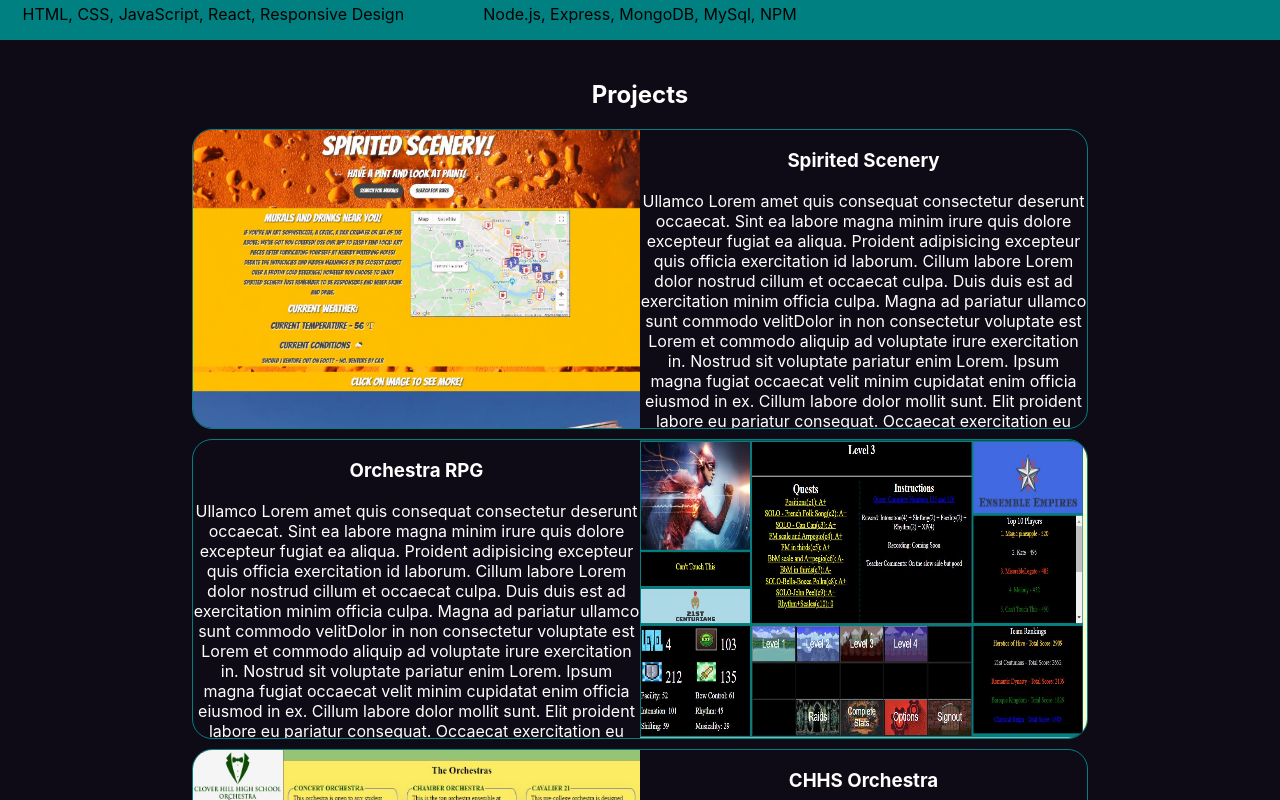
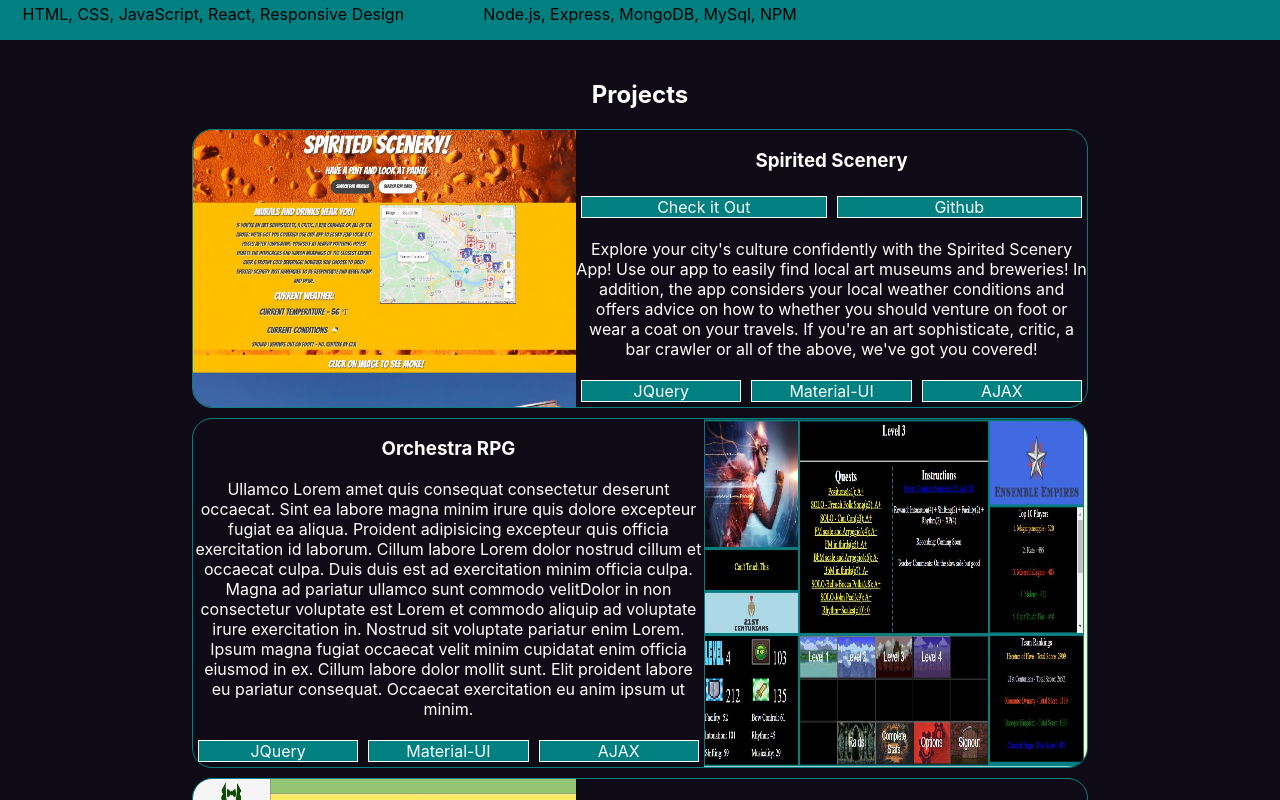
Before and after one commit to justinwilliamsrva/react-portfolio, a React (Create React App) app: page / in a window 1280 px wide. Shown: the part 760-1560 px from the top of the page. Built offline with nearby package versions, Linux system fonts and the light colour scheme.

Commit message:
feat: in Projects - added a map over techs and added links for site and github

```diff
--- a/src/Projects/Project.js
+++ b/src/Projects/Project.js
@@ -1,6 +1,9 @@
 import React from "react";
 
 export default function Project({ props }) {
+  const techs = props.techs;
+  console.log(techs);
+
   return (
     <div>
       {props.id % 2 === 1 ? (
@@ -10,16 +13,38 @@ export default function Project({ props }) {
           </div>
           <div className="card-right">
             <h3>{props.title}</h3>
+            <ul className="project-link-list">
+              <li className="project-link">
+                <a href={props.link} target="_blank">
+                  Check it Out
+                </a>
+              </li>
+              <li className="project-link">
+                <a href={props.github} target="_blank">
+                  Github
+                </a>
+              </li>
+            </ul>
             <p>{props.description}</p>
-            {/* <p>{props.technologies}</p> */}
+
+            <ul className="tech-list">
+              {techs.map((tech) => (
+                <li className="tech">{tech}</li>
+              ))}
+            </ul>
           </div>
         </div>
       ) : (
         <div className="project-card-reverse">
           <div className="card-right">
             <h3>{props.title}</h3>
+
             <p>{props.description}</p>
-            {/* <p>{props.technologies}</p> */}
+            <ul className="tech-list">
+              {techs.map((tech) => (
+                <li className="tech">{tech}</li>
+              ))}
+            </ul>
           </div>
           <div className="card-left">
             <img className="project-image" src={props.img} alt="images" />
--- a/src/Projects/ProjectList.js
+++ b/src/Projects/ProjectList.js
@@ -6,8 +6,11 @@ const projects = [
     id: 1,
     title: "Spirited Scenery",
     description:
-      "Ullamco Lorem amet quis consequat consectetur deserunt occaecat. Sint ea labore magna minim irure quis dolore excepteur fugiat ea aliqua. Proident adipisicing excepteur quis officia exercitation id laborum. Cillum labore Lorem dolor nostrud cillum et occaecat culpa. Duis duis est ad exercitation minim officia culpa. Magna ad pariatur ullamco sunt commodo velitDolor in non consectetur voluptate est Lorem et commodo aliquip ad voluptate irure exercitation in. Nostrud sit voluptate pariatur enim Lorem. Ipsum magna fugiat occaecat velit minim cupidatat enim officia eiusmod in ex. Cillum labore dolor mollit sunt. Elit proident labore eu pariatur consequat. Occaecat exercitation eu anim ipsum ut minim.",
+      "Explore your city's culture confidently with the Spirited Scenery App! Use our app to easily find local art museums and breweries! In addition, the app considers your local weather conditions and offers advice on how to whether you should venture on foot or wear a coat on your travels. If you're an art sophisticate, critic, a bar crawler or all of the above, we've got you covered!",
     img: "/Spirted.JPG",
+    techs: ["JQuery", "Material-UI", "AJAX"],
+    link: "https://justinwilliamsrva.github.io/Spirited-Scenery/",
+    github: "https://github.com/justinwilliamsrva/Spirited-Scenery",
   },
   {
     id: 2,
@@ -15,6 +18,7 @@ const projects = [
     description:
       "Ullamco Lorem amet quis consequat consectetur deserunt occaecat. Sint ea labore magna minim irure quis dolore excepteur fugiat ea aliqua. Proident adipisicing excepteur quis officia exercitation id laborum. Cillum labore Lorem dolor nostrud cillum et occaecat culpa. Duis duis est ad exercitation minim officia culpa. Magna ad pariatur ullamco sunt commodo velitDolor in non consectetur voluptate est Lorem et commodo aliquip ad voluptate irure exercitation in. Nostrud sit voluptate pariatur enim Lorem. Ipsum magna fugiat occaecat velit minim cupidatat enim officia eiusmod in ex. Cillum labore dolor mollit sunt. Elit proident labore eu pariatur consequat. Occaecat exercitation eu anim ipsum ut minim.",
     img: "rpg-photo.JPG",
+    techs: ["JQuery", "Material-UI", "AJAX"],
   },
   {
     id: 3,
@@ -22,6 +26,7 @@ const projects = [
     description:
       "Ullamco Lorem amet quis consequat consectetur deserunt occaecat. Sint ea labore magna minim irure quis dolore excepteur fugiat ea aliqua. Proident adipisicing excepteur quis officia exercitation id laborum. Cillum labore Lorem dolor nostrud cillum et occaecat culpa. Duis duis est ad exercitation minim officia culpa. Magna ad pariatur ullamco sunt commodo velitDolor in non consectetur voluptate est Lorem et commodo aliquip ad voluptate irure exercitation in. Nostrud sit voluptate pariatur enim Lorem. Ipsum magna fugiat occaecat velit minim cupidatat enim officia eiusmod in ex. Cillum labore dolor mollit sunt. Elit proident labore eu pariatur consequat. Occaecat exercitation eu anim ipsum ut minim.",
     img: "cavorch.JPG",
+    techs: ["Javascript", "JQuery", "Material-UI", "AJAX"],
   },
 ];
 export function ProjectList() {
--- a/src/index.css
+++ b/src/index.css
@@ -151,7 +151,7 @@ code {
   border: 1px var(--secondary-bg-color) solid;
   border-radius: 20px;
   max-width: 70vw;
-  height: 300px;
+  /* height: 300px; */
   display: flex;
   margin: 0 auto;
   overflow: hidden;
@@ -162,14 +162,49 @@ code {
 }
 
 .card-left {
-  flex: 1;
+  flex: 1.5;
   overflow: hidden;
 }
 .card-right {
-  flex: 1;
+  flex: 2;
   text-align: center;
 }
 .project-image {
   height: 100%;
   width: 100%;
 }
+
+.tech-list {
+  display: grid;
+  grid-template-columns: repeat(3, 1fr);
+  list-style-type: none;
+  margin: 0 auto;
+  padding: 0;
+}
+.tech {
+  border: 1px white solid;
+  margin: 5px;
+  background-color: var(--secondary-bg-color);
+}
+.project-link-list {
+  display: grid;
+  grid-template-columns: repeat(2, 1fr);
+  list-style-type: none;
+  margin: 0 auto;
+  padding: 0;
+}
+.project-link {
+  border: 1px white solid;
+  margin: 5px;
+  background-color: var(--secondary-bg-color);
+  cursor: pointer;
+  color: white;
+}
+.project-link > a {
+  text-decoration: none;
+  color: white;
+}
+
+.project-link:hover {
+  background-color: var(--primary-bg-color);
+}
```
